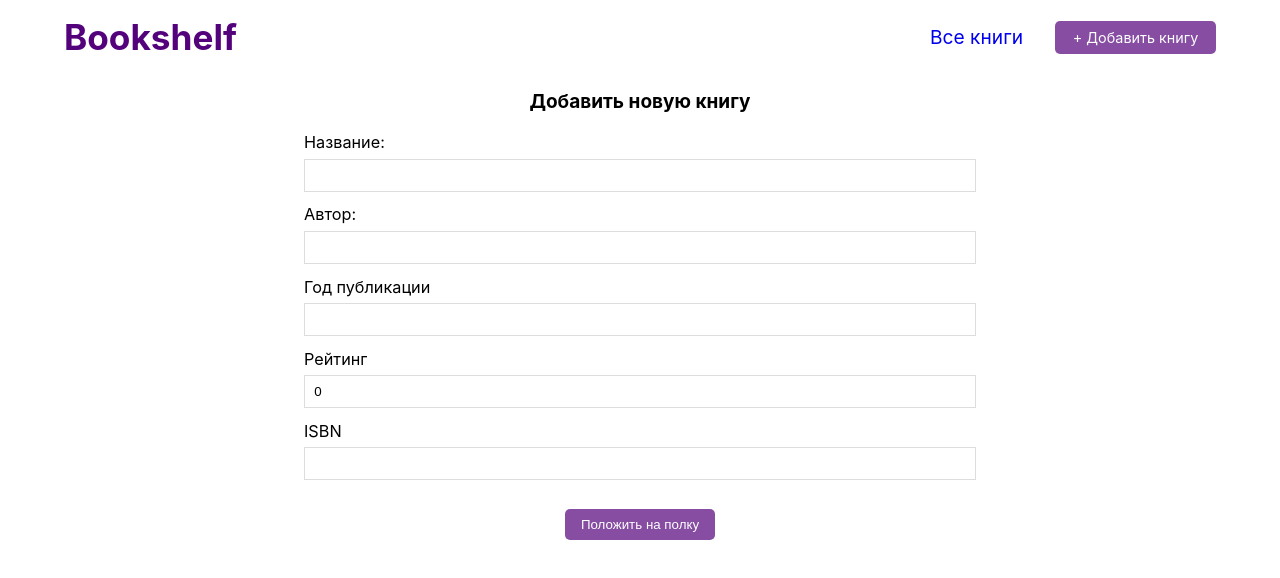
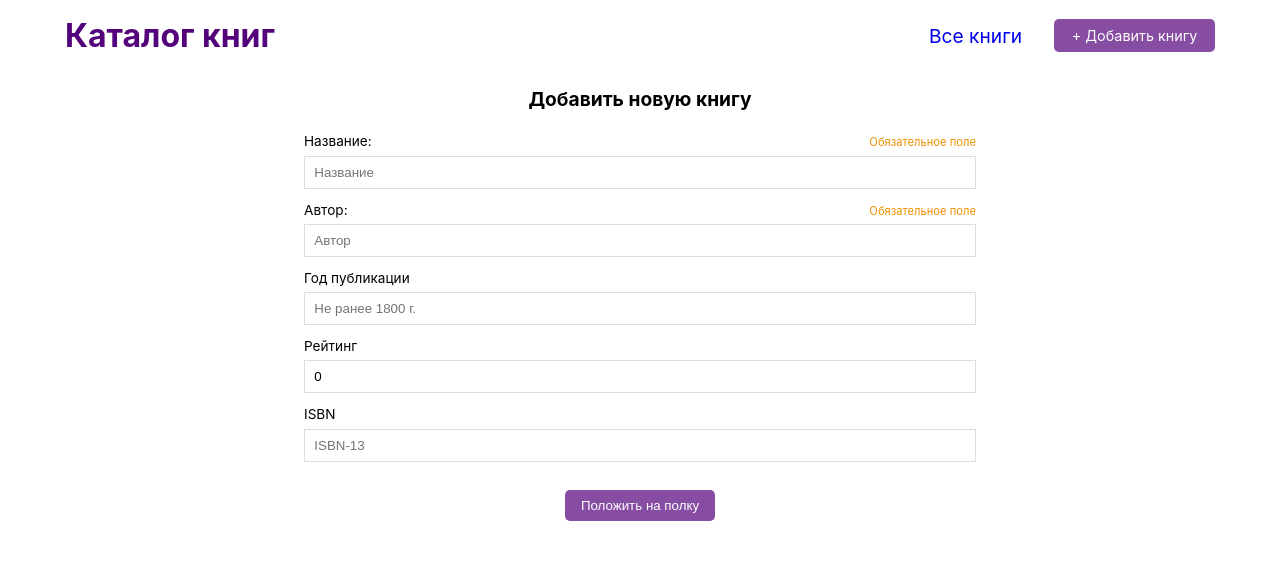
Before and after one commit to grinushka/book-shelf, a React (Create React App) app: page /create in a window 1280 px wide. Shown: the top 578 px of the page. Built offline with nearby package versions, Linux system fonts and the light colour scheme.

Commit message:
improve from validation

```diff
--- a/package.json
+++ b/package.json
@@ -7,9 +7,9 @@
     "@testing-library/jest-dom": "^5.16.5",
     "@testing-library/react": "^13.4.0",
     "@testing-library/user-event": "^13.5.0",
-    "core-js": "^3.30.2",
     "eslint": "^8.41.0",
     "firebase": "^9.22.0",
+    "isbn": "^0.4.0",
     "lodash": "^4.17.21",
     "normalize-scss": "^7.0.1",
     "react": "^18.2.0",
--- a/public/index.html
+++ b/public/index.html
@@ -2,42 +2,19 @@
 <html lang="en">
   <head>
     <meta charset="utf-8" />
-    <link rel="icon" href="%PUBLIC_URL%/favicon.ico" />
+    <link rel="icon" href="%PUBLIC_URL%/books64.ico" />
     <meta name="viewport" content="width=device-width, initial-scale=1" />
     <meta name="theme-color" content="#000000" />
     <meta
       name="description"
-      content="Web site created using create-react-app"
+      content="Books"
     />
-    <link rel="apple-touch-icon" href="%PUBLIC_URL%/logo192.png" />
-    <!--
-      manifest.json provides metadata used when your web app is installed on a
-      user's mobile device or desktop. See https://developers.google.com/web/fundamentals/web-app-manifest/
-    -->
+    <link rel="books-icon" href="%PUBLIC_URL%/books128.png" />
     <link rel="manifest" href="%PUBLIC_URL%/manifest.json" />
-    <!--
-      Notice the use of %PUBLIC_URL% in the tags above.
-      It will be replaced with the URL of the `public` folder during the build.
-      Only files inside the `public` folder can be referenced from the HTML.
-
-      Unlike "/favicon.ico" or "favicon.ico", "%PUBLIC_URL%/favicon.ico" will
-      work correctly both with client-side routing and a non-root public URL.
-      Learn how to configure a non-root public URL by running `npm run build`.
-    -->
-    <title>React App</title>
+    <title>Книжная полка</title>
   </head>
   <body>
-    <noscript>You need to enable JavaScript to run this app.</noscript>
+    <noscript></noscript>
     <div id="root"></div>
-    <!--
-      This HTML file is a template.
-      If you open it directly in the browser, you will see an empty page.
-
-      You can add webfonts, meta tags, or analytics to this file.
-      The build step will place the bundled scripts into the <body> tag.
-
-      To begin the development, run `npm start` or `yarn start`.
-      To create a production bundle, use `npm run build` or `yarn build`.
-    -->
   </body>
 </html>
--- a/src/components/AddBook.js
+++ b/src/components/AddBook.js
@@ -10,19 +10,105 @@ const AddBook = () => {
   const [rating, setRating] = useState('0');
   const [isbn, setISBN] = useState('');
 
+  // States for displaing errors while user is typing
+  const [titleError, setTitleError] = useState('Обязательное поле');
+  const [authorError, setAuthorError] = useState('Обязательное поле');
+  const [yearError, setYearError] = useState('');
+  const [isbnError, setIsbnError] = useState('');
+
+  // Loading to change change the button after submit
   const [loading, setLoading] = useState(false);
+
+  // Using naviagte to go back to all books after submit
   const navigate = useNavigate();
+
+  // Validate the title during typing
+  const handleTitleValidation = (value) => {
+    if (value === '') {
+      setTitleError('Обязательное поле');
+    } else if (value.replace(/\s+/g, '').length === 0) {
+      setTitleError('Некорректное название');
+    } else {
+      setTitleError('');
+    }
+  };
+
+  // Validate the author suring typing
+  const handleAuthorValidation = (value) => {
+    if (value === '') {
+      setAuthorError('Обязательное поле');
+    } else if (value.replace(/\s+/g, '').length === 0) {
+      setAuthorError('Некорректный автор');
+    } else {
+      setAuthorError('');
+    }
+  };
+
+  const handleYearValidation = (value) => {
+    if (value === '') {
+      setYearError('');
+    } else if (value < 1800) {
+      setYearError('Должен быть больше 1800 г.');
+    } else {
+      setYearError('');
+    }
+  };
+
+  const validateISBN = (value) => {
+    const maxChars = 13;
+
+    if (value === '') {
+      setIsbnError('');
+    } else if (value.length < 13) {
+      setIsbnError('ISBN должен состоять из 13 цифр');
+    } else {
+      if (value.length >= maxChars) {
+        setISBN(value.substr(0, maxChars))
+      }
+      setIsbnError('');
+    }
+  };
+
+  const checkRequiredFiels = () => {
+    if (title.trim() && author.trim()) {
+      return true;
+    }
+  };
 
   const handleSubmit = async (e) => {
     e.preventDefault();
+    try {
+      if (!checkRequiredFiels()) {
+        throw new Error('Не заполнены обязательные поля');
+      } else {
         setLoading(true);
-    try {
-      const book = { title, author, publicationYear, rating, isbn };
+
+        const book = {
+          title,
+          author,
+          rating,
+          ...(publicationYear && {
+            publicationYear,
+          }),
+          ...(isbn && {
+            isbn,
+          }),
+        };
+
+        const sanitizedBook = (obj) => {
+          Object.keys(obj).forEach(function (key) {
+            obj[key] = book[key].trim();
+          });
+          return obj;
+        };
+        console.log(sanitizedBook(book));
+
         const db = getDb();
         const docRef = await addDoc(collection(db, 'book-buddy'), book);
         console.log(docRef);
         setLoading(false);
-      navigate('/')
+        navigate('/');
+      }
     } catch (err) {
       console.log(err);
     }
@@ -32,30 +118,53 @@ const AddBook = () => {
     <div className='create'>
       <h3>Добавить новую книгу</h3>
       <form onSubmit={handleSubmit}>
+        <div className='wrapper'>
           <label htmlFor='title'>Название:</label>
+          <span className='error'>{titleError}</span>
+        </div>
+
         <input
           type='text'
           required
           id='title'
+          maxLength='100'
+          placeholder='Название'
           value={title}
-          onChange={(e) => setTitle(e.target.value)}
+          onChange={(e) => {
+            setTitle(e.target.value);
+            handleTitleValidation(e.target.value);
+          }}
         />
 
+        <div className='wrapper'>
           <label htmlFor='author'>Автор:</label>
+          <span className='error'>{authorError}</span>
+        </div>
         <input
           type='text'
           required
           id='author'
+          placeholder='Автор'
           value={author}
-          onChange={(e) => setAuthor(e.target.value)}></input>
+          onChange={(e) => {
+            setAuthor(e.target.value);
+            handleAuthorValidation(e.target.value);
+          }}></input>
 
+        <div className='wrapper'>
           <label htmlFor='year'>Год публикации</label>
+          <span className='error'>{yearError}</span>
+        </div>
         <input
           type='number'
           min='1800'
           id='year'
+          placeholder='Не ранее 1800 г.'
           value={publicationYear}
-          onChange={(e) => setYear(e.target.value)}></input>
+          onChange={(e) => {
+            setYear(e.target.value);
+            handleYearValidation(e.target.value);
+          }}></input>
 
         <label htmlFor='rating'>Рейтинг</label>
         <input
@@ -66,12 +175,21 @@ const AddBook = () => {
           value={rating}
           onChange={(e) => setRating(e.target.value)}></input>
 
+        <div className='wrapper'>
           <label htmlFor='isbn'>ISBN</label>
+          <span className='error'>{isbnError}</span>
+        </div>
         <input
-          type='text'
+          type='number'
+          // pattern="[0-9]+"
           id='isbn'
+          maxLength='13'
+          placeholder='ISBN-13'
           value={isbn}
-          onChange={(e) => setISBN(e.target.value)}></input>
+          onChange={(e) => {
+            setISBN(e.target.value);
+            validateISBN(e.target.value);
+          }}></input>
 
         {!loading && <button>Положить на полку</button>}
         {loading && <button disabled>Кладем...</button>}
--- a/src/components/BookItem.js
+++ b/src/components/BookItem.js
@@ -17,7 +17,7 @@ const BookItem = ({ book, handleDelete }) => {
         {book.rating ? (
           <p className='rating'>Оценка: {book.rating}</p>
         ) : (
-          <p className='rating'>0</p>
+          <p className='rating'>Оценка: 0</p>
         )}
 
         {book.isbn && <p className='isbn'>ISBN: {book.isbn}</p>}
--- a/src/components/Header.js
+++ b/src/components/Header.js
@@ -3,7 +3,7 @@ import { Link } from 'react-router-dom';
 const Header = () => {
   return (
     <div className='header'>
-      <h1>Bookshelf</h1>
+      <h2>Каталог книг</h2>
       <nav className='nav'>
         <Link to='/' className='btn all-books'>Все книги</Link>
         <Link to='/create' className='btn add-book'>+ Добавить книгу</Link>
--- a/src/style/components/_addBook.scss
+++ b/src/style/components/_addBook.scss
@@ -6,17 +6,19 @@
   text-align: center;
 
   h3 {
-    margin: 2rem 0 1.2rem 0;
+    font-size: 1.2rem;
+    margin: 2rem 0 1.4rem 0;
     text-align: left;
   }
 }
 
 .create label {
+  font-size: 0.85rem;
   text-align: left;
   display: block;
 }
 
-.create input {
+.create input, textarea {
   width: 100%;
   padding: 0.6em 0.7em;
   margin: 0.4rem 0 0.8rem 0;
@@ -41,11 +43,27 @@
   transition: opacity 0.1s;
   cursor: pointer;
 
-  &:hover {
+  &:disabled {
+    opacity: 0.5;
+  }
+
+  &:enabled:hover {
     opacity: 0.8;
   }
 }
 
+.wrapper {
+  display: flex;
+  justify-content: space-between;
+  align-items: flex-end;
+}
+
+.error {
+  font-size: 0.7rem;
+  display: block;
+  max-width: 60%;
+  color: #f09000;
+}
 
 @media (min-width: 800px) {
   .create h3 {
--- a/src/style/components/_header.scss
+++ b/src/style/components/_header.scss
@@ -7,8 +7,8 @@
   gap: 1.5rem;
   margin-bottom: 1rem;
 
-  h1 {
-    font-size: 2.2rem;
+  h2 {
+    font-size: 2rem;
     color: $main-color;
     box-shadow: 0 4px 2px -2px $secondary-color;
   }
@@ -49,7 +49,7 @@
     flex-direction: row;
     justify-content: space-between;
 
-    h1 {
+    h2 {
       box-shadow: none;
     }
 
--- a/src/style/main.scss
+++ b/src/style/main.scss
@@ -10,5 +10,5 @@ body {
     sans-serif;
 
   // Responsive font-size
-  font-size: calc(14px + (15 - 12) * ((100vw - 300px) / (1600 - 300)));
+  font-size: calc(12px + (15 - 13) * ((100vw - 300px) / (1600 - 300)));
 }
--- a/src/style/utils/_container.scss
+++ b/src/style/utils/_container.scss
@@ -1,4 +1,4 @@
 .container {
-  width: min(1250px, 90%);
+  width: min(1150px, 90%);
   margin: 1rem auto;
 }
```
Also changed, not shown: 1 other file (tests, documents, lock files or other folders). Lines whose indentation alone changed are shown as unchanged.
